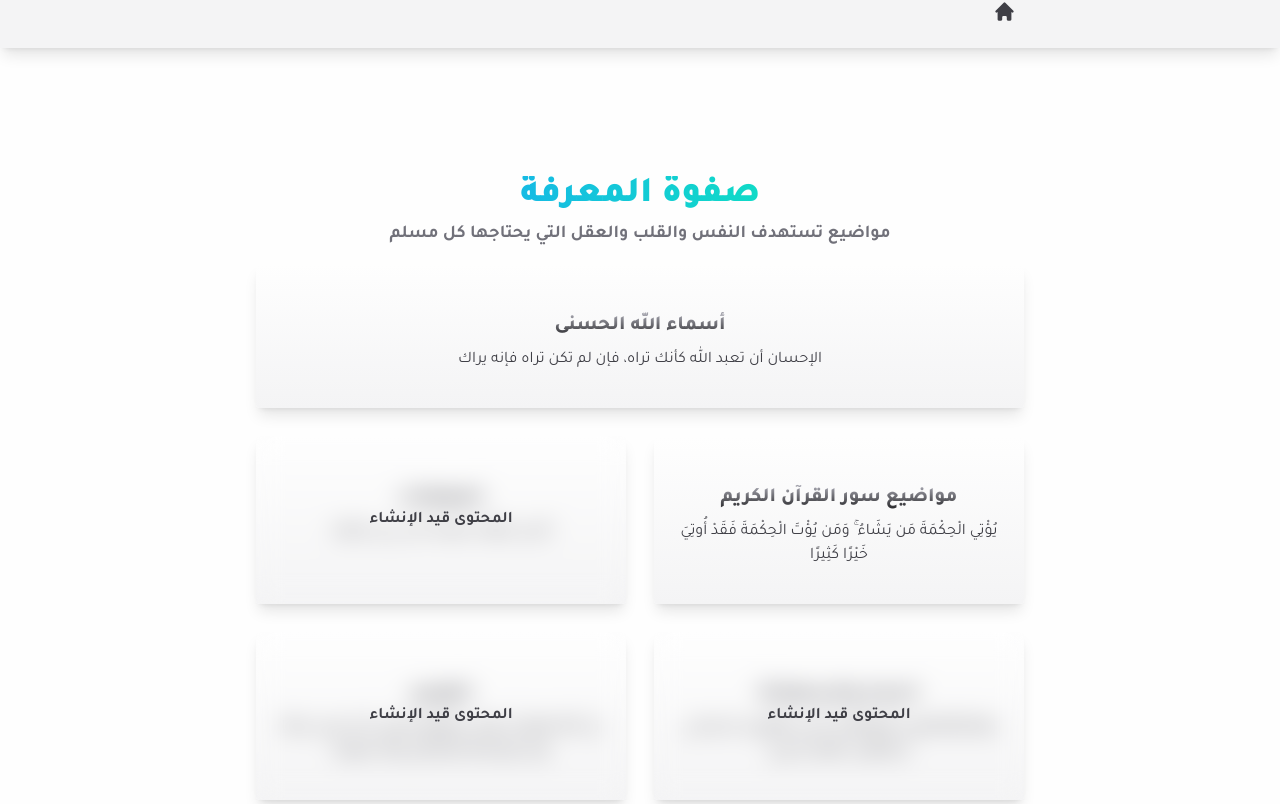
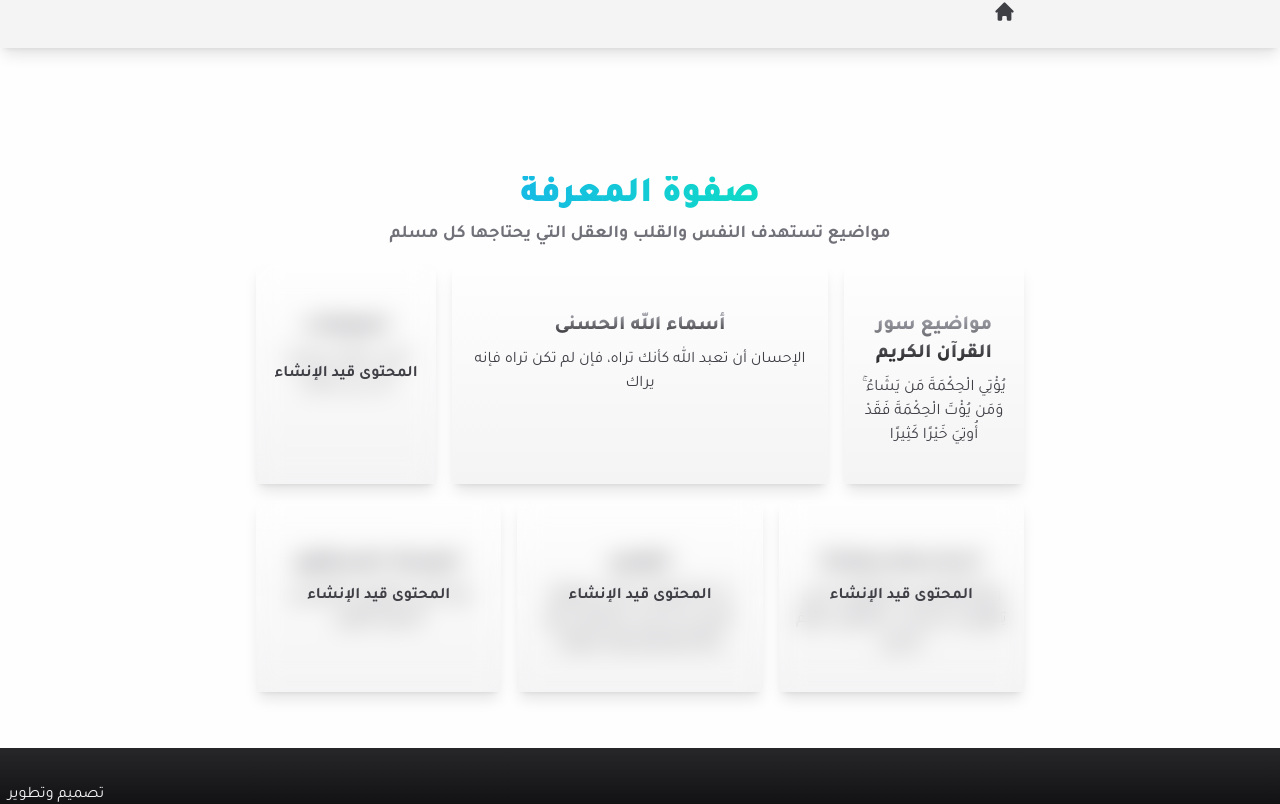
Before and after one commit to Ali-Hussein-dev/safwat-almaerifa, a Next.js app: page / in a window 1280 px wide. Shown: the top 804 px of the page. Built offline with nearby package versions, Linux system fonts and the light colour scheme; some icons are missing; what tailwind-custom-utilities would draw is missing.

Commit message:
style: tweak bento grid

```diff
--- a/src/components/Hero/Hero.tsx
+++ b/src/components/Hero/Hero.tsx
@@ -14,6 +14,12 @@ const list = [
     description:
       "يُؤْتِي الْحِكْمَةَ مَن يَشَاءُ ۚ وَمَن يُؤْتَ الْحِكْمَةَ فَقَدْ أُوتِيَ خَيْرًا كَثِيرًا",
     href: "/quran-topics",
+    status: "done",
+  },
+  {
+    name: "أسماء الله الحسنى",
+    description: "الإحسان أن تعبد الله كأنك تراه، فإن لم تكن تراه فإنه يراك",
+    href: "/names-of-Allah",
     status: "done",
   },
   {
@@ -65,14 +71,19 @@ export const Hero = () => {
       <p className="mb-4 px-3 text-center text-lg font-semibold text-zinc-500">
         {content.p}
       </p>
-      <div className="grid gap-4 md:grid-cols-2 md:gap-7">
+      <div className="grid w-full grid-cols-1 gap-4 sm:grid-cols-2 md:grid-cols-12">
         {list.map((item, i) => (
           <Link
             key={i}
             className={clsx(
               `group relative rounded bg-gradient-to-t from-zinc-100 to-transparent shadow-lg duration-300 hover:shadow-xl`,
-              i == 0 && "md:col-span-2",
-              i == 5 && "md:col-span-2",
+              i == 0 && "md:col-span-3 md:hidden",
+              i == 1 && "md:col-span-3",
+              i == 2 && "hidden md:col-start-4 md:col-end-10 md:block",
+              i == 3 && "md:col-start-10 md:col-end-13",
+              i == 4 && "md:col-span-4",
+              i == 5 && "md:col-start-5 md:col-end-9",
+              i == 6 && "md:col-start-9 md:col-end-13",
               // css["card-bg"],
             )}
             href={item.href}
```
